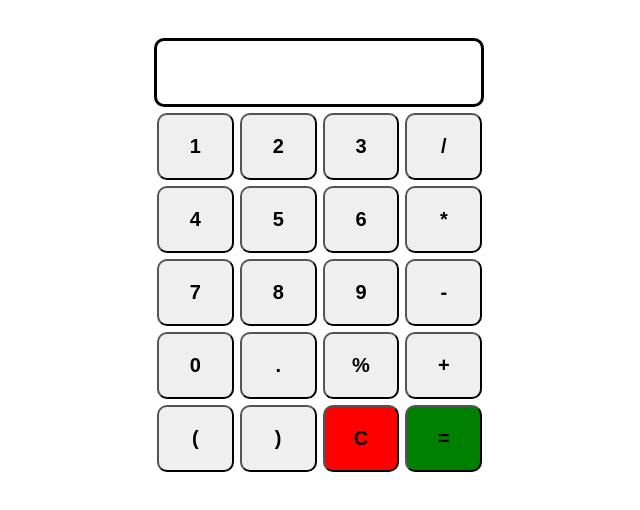
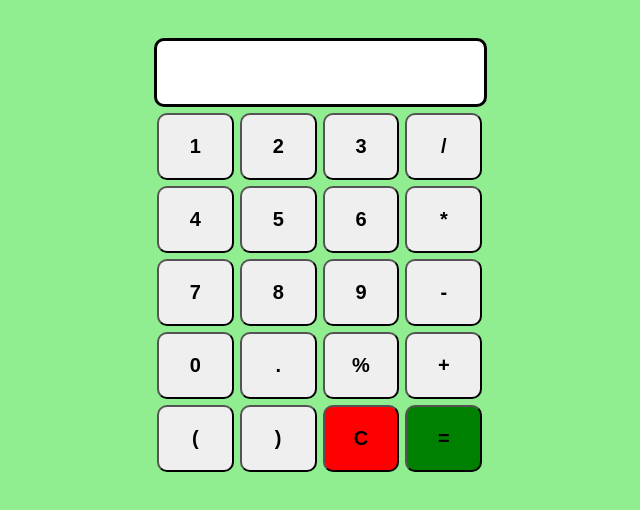
Before and after one commit to chiranjivikant1/calculator, a plain HTML site: page index.html in a window 1280 px wide. Shown: the whole page, without its empty margins (294-934 px from the left). Drawn offline with Linux system fonts and the light colour scheme.

Commit message:
Update style1.css

```diff
--- a/style1.css
+++ b/style1.css
@@ -3,33 +3,55 @@ Developed by Chiranjivi Kant on 12 June 2021
 calculator Version 1.0
 https://github.com/chiranjivikant1
 */
+#input1{
+  width: 80%;
+  padding:20px 0px 20px 20px;
+  font-size:20px;
+  margin-bottom:3px;
+  border:solid;
+  border-radius:10px;
+}
+#button2{
+  width:20%;
+}
+button{
+  padding:20px;
+  border-radius:10px;
+  font-weight: bolder;
+  margin:3px;
+  font-size: 20px;
 
-#input1 {
-  width: 74%;
-  padding: 20px;
-  font-size: 20px;
-  margin-bottom: 3px;
-  border: solid;
-  border-radius: 10px;
-}
-#button2 {
-  width: 20%;
-}
-button {
-  padding: 20px;
-  border-radius: 10px;
-  font-weight: bolder;
-  margin: 3px;
-  font-size: 20px;
 }
 
-#equal {
-  background-color: green;
+#equal{
+  background-color:green;
 }
-#c {
-  background-color: red;
+#c{
+  background-color:red;
 }
 
-body {
-  margin: 3% 35%;
+body{
+  margin: 3% 35%  ;
 }
+
+@media screen and (min-width: 300px) {
+  body {
+    background-color: lightgreen;
+    margin: 11% 0% 11% 10%;
+  }
+}
+@media screen and (min-width: 500px) {
+  body {
+    background-color: lavender;
+    margin: 3% 20%  ;
+
+  }
+
+}
+@media screen and (min-width: 800px) {
+  body {
+    background-color: lightgreen;
+
+    margin: 3% 35%  ;
+  }
+}
```
